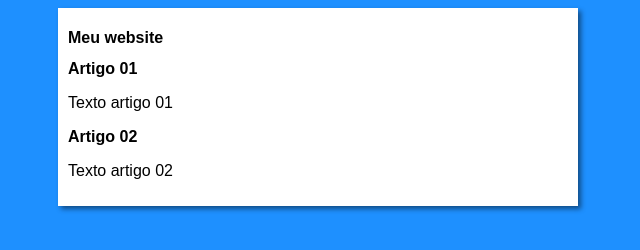
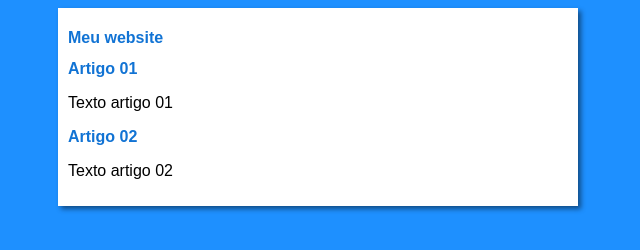
Before and after one commit to frp88/projeto-site1, a plain HTML site: page index.html in a window 1280 px wide. Shown: the whole page, without its empty margins (322-962 px from the left). Drawn offline with Linux system fonts and the light colour scheme.

Commit message:
cores dos títulos atualizadas

```diff
--- a/estilos/style.css
+++ b/estilos/style.css
@@ -12,3 +12,6 @@ main{
     padding: 10px;;
     box-shadow: 3px 3px 5px rgba(0, 0, 0, 0.473);
 }
+h1, h2{
+    color: rgb(17, 115, 212);
+}
```
